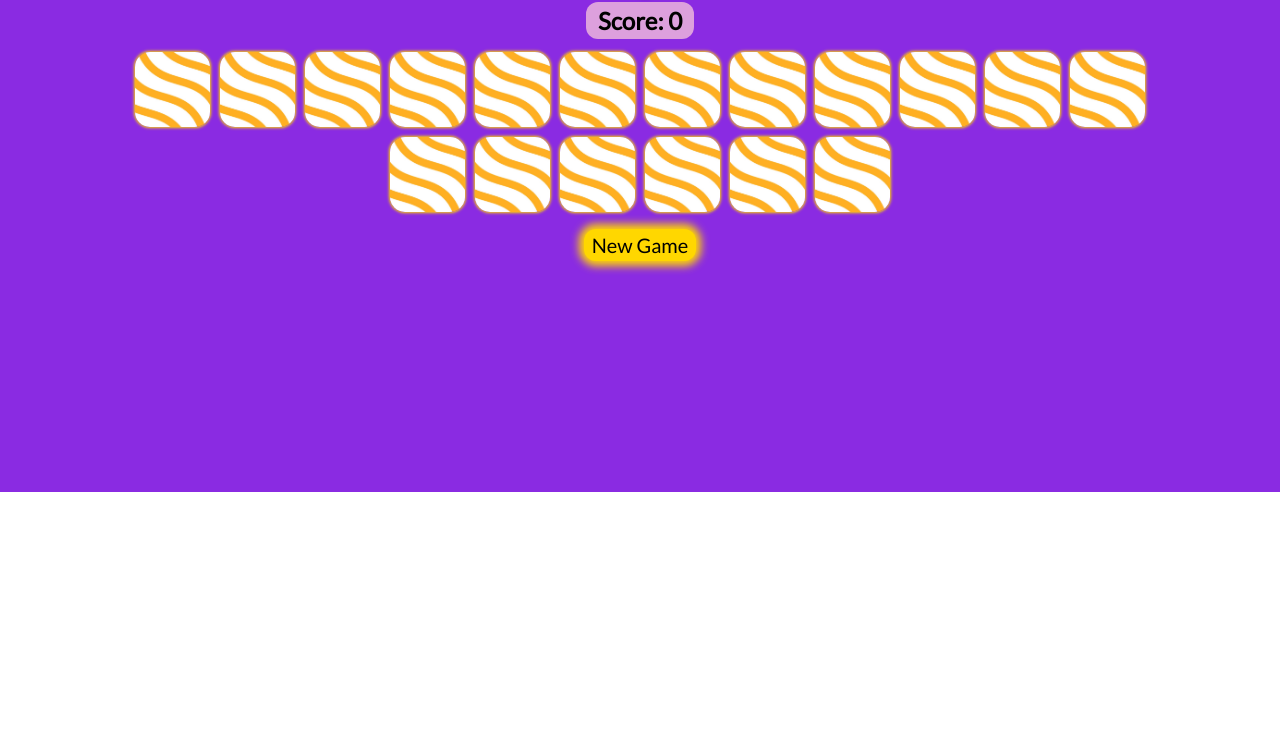
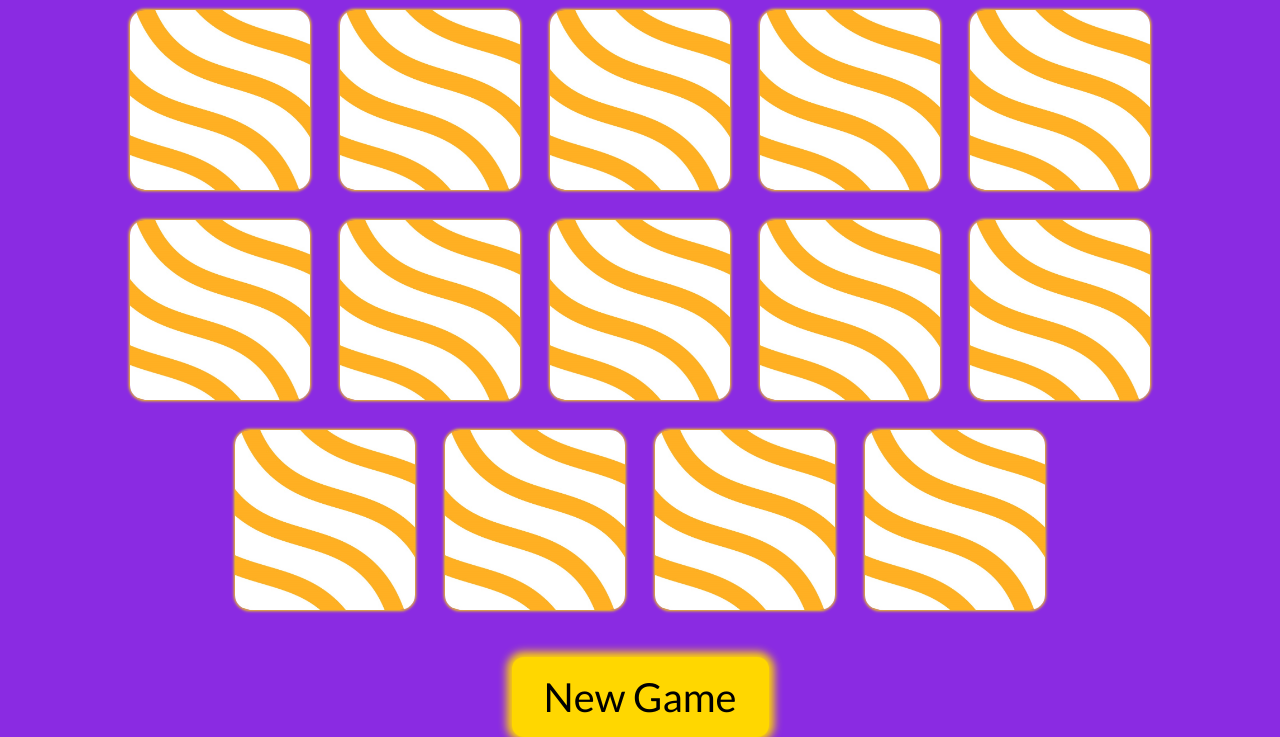
Before and after one commit to kaylacrane/javascript-challenges, a plain HTML site: page games/memory/index.html in a window 1280 px wide. Shown: the part 308-1045 px from the top of the page. Before the commit the page ends 800 px from the top, so only its background shows below. Drawn offline with Linux system fonts and the light colour scheme.

Commit message:
add tablet and desktop versions of memory game

```diff
--- a/games/memory/app.js
+++ b/games/memory/app.js
@@ -3,8 +3,6 @@ document.addEventListener("DOMContentLoaded", () => {
   const cardArray = [
     { name: "frog", img: "images/frog.jpg" },
     { name: "frog", img: "images/frog.jpg" },
-    { name: "bear", img: "images/bear.jpg" },
-    { name: "bear", img: "images/bear.jpg" },
     { name: "pig", img: "images/pig.jpg" },
     { name: "pig", img: "images/pig.jpg" },
     { name: "tiger", img: "images/tiger.jpg" },
@@ -17,8 +15,6 @@ document.addEventListener("DOMContentLoaded", () => {
     { name: "dog", img: "images/dog.jpg" },
     { name: "monkey", img: "images/monkey.jpg" },
     { name: "monkey", img: "images/monkey.jpg" },
-    { name: "panda", img: "images/panda.jpg" },
-    { name: "panda", img: "images/panda.jpg" },
   ];
 
   cardArray.sort(() => 0.5 - Math.random());
@@ -94,7 +90,7 @@ document.addEventListener("DOMContentLoaded", () => {
     resultDisplay.textContent = cardsWon.length;
     if (cardsWon.length === cardArray.length / 2) {
       grid.innerHTML = "";
-      alert.innerHTML = `<span class="won"> You won!</span>`;
+      alert.innerHTML = `You won!`;
     }
   }
 
--- a/games/memory/style.css
+++ b/games/memory/style.css
@@ -16,6 +16,7 @@
   align-items: center;
   justify-content: center;
 }
+
 .page-title,
 .score {
   text-align: center;
@@ -34,9 +35,33 @@
   padding: 0.25rem 0.75rem;
   border-radius: 0.75rem;
 }
+@media all and (min-width: 760px) {
+  .page-title {
+    font-size: 5rem;
+  }
+  .score {
+    font-size: 2.5rem;
+  }
+  .page-title,
+  .score {
+    margin-bottom: 2rem;
+  }
+}
+@media all and (min-width: 1000px) {
+  .page-title {
+    font-size: 7rem;
+  }
+  .score {
+    font-size: 3.5rem;
+  }
+  .page-title,
+  .score {
+    margin-bottom: 2rem;
+  }
+}
 .grid {
   display: flex;
-  width: 80vw;
+  width: 90vw;
   flex-wrap: wrap;
   justify-content: center;
   align-items: center;
@@ -49,6 +74,20 @@
   border-radius: 15px;
   margin: 5px;
 }
+@media all and (min-width: 760px) {
+  .card {
+    height: 130px;
+    width: 130px;
+    margin: 10px;
+  }
+}
+@media all and (min-width: 1000px) {
+  .card {
+    height: 180px;
+    width: 180px;
+    margin: 15px;
+  }
+}
 .matched-card {
   opacity: 0.3;
   box-shadow: none;
@@ -57,20 +96,16 @@
 
 /* alerts */
 .alert {
-  font-size: 5rem;
+  font-size: 4rem;
   position: absolute;
   top: 50vh;
-  min-height: 7rem;
-  min-width: 7rem;
-  line-height: 7rem;
-  border-radius: 50%;
+  padding: 0.5rem 2rem;
+  min-height: 6rem;
+  min-width: 6rem;
+  line-height: 6rem;
+  border-radius: 2rem;
   text-align: center;
   pointer-events: none;
-}
-.alert .won {
-  font-size: 2rem;
-  display: inline-block;
-  width: fit-content;
 }
 
 .alert-match {
@@ -91,7 +126,7 @@
   padding: 0.25rem 0.5rem;
   border-radius: 0.75rem;
   box-shadow: 0 0 8px 5px gold;
-  margin-top: 0.75rem;
+  margin-top: 1rem;
   transition: 0.5s ease all;
 }
 .new-game:active {
@@ -100,3 +135,42 @@
   box-shadow: inset 0 0 5px 2px rgb(97, 49, 97);
   transition: 0.5s ease all;
 }
+@media all and (min-width: 760px) {
+  .alert {
+    font-size: 6rem;
+    top: 50vh;
+    min-height: 8rem;
+    min-width: 8rem;
+    line-height: 8rem;
+  }
+  .alert .won {
+    font-size: 8rem;
+    display: inline-block;
+    width: fit-content;
+  }
+  .new-game {
+    font-size: 2rem;
+    padding: 0.5rem 1rem;
+    margin-top: 1.5rem;
+  }
+}
+@media all and (min-width: 1000px) {
+  .alert {
+    font-size: 8rem;
+    top: 50vh;
+    min-height: 10rem;
+    min-width: 10rem;
+    line-height: 10rem;
+  }
+  .alert .won {
+    font-size: 8rem;
+    display: inline-block;
+    width: fit-content;
+  }
+
+  .new-game {
+    font-size: 2.5rem;
+    padding: 1rem 2rem;
+    margin-top: 2rem;
+  }
+}
```
